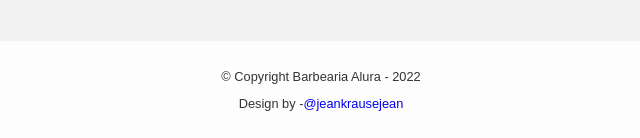
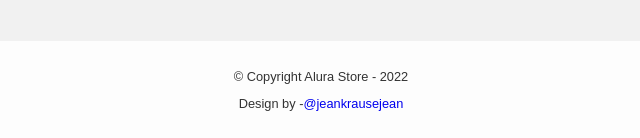
Before and after one commit to jeankrausejean/alura-store, a plain HTML site: page index.html in a window 1280 px wide. Shown: the part 3127-3265 px from the top of the page, 319-959 px from the left. Drawn offline with Linux system fonts and the light colour scheme.

Commit message:
Correcao footer

```diff
--- a/index.html
+++ b/index.html
@@ -386,7 +386,7 @@
 </main>
 
     <footer class="rodape">
-        <p class="copyright">&copy; Copyright Barbearia Alura - 2022</p>
+        <p class="copyright">&copy; Copyright Alura Store - 2022</p>
 		<p class="copyright">Design by -<a href="https://www.linkedin.com/in/jeankrausejean/" target="_blank" rel="noopener noreferrer">@jeankrausejean</a></p>
     </footer>
     <script src="./assets/js/fontawesome.all.min.js"></script>
```
